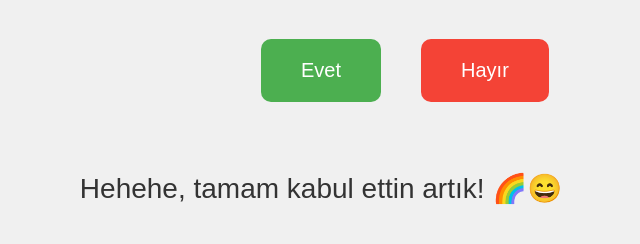
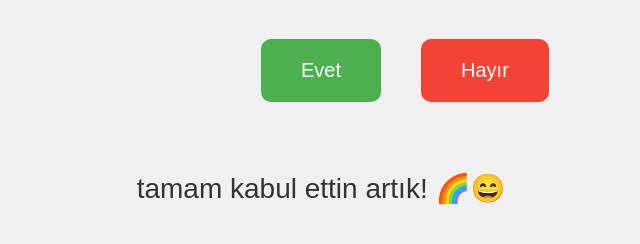
Before and after one commit to zehracetinn/soru, a plain HTML site: page index.html in a window 1280 px wide. Both pictures are taken after a click on the button "Evet". Shown: the part 166-410 px from the top of the page, without its empty margins (319-959 px from the left). Drawn offline with Linux system fonts and the light colour scheme.

Commit message:
Update index.html

```diff
--- a/index.html
+++ b/index.html
@@ -50,7 +50,7 @@
     const result = document.getElementById("result");
 
     yesBtn.addEventListener("click", () => {
-      result.innerText = "Hehehe, tamam kabul ettin artık! 🌈😄";
+      result.innerText = "tamam kabul ettin artık! 🌈😄";
     });
 
     noBtn.addEventListener("mouseover", () => {
```
